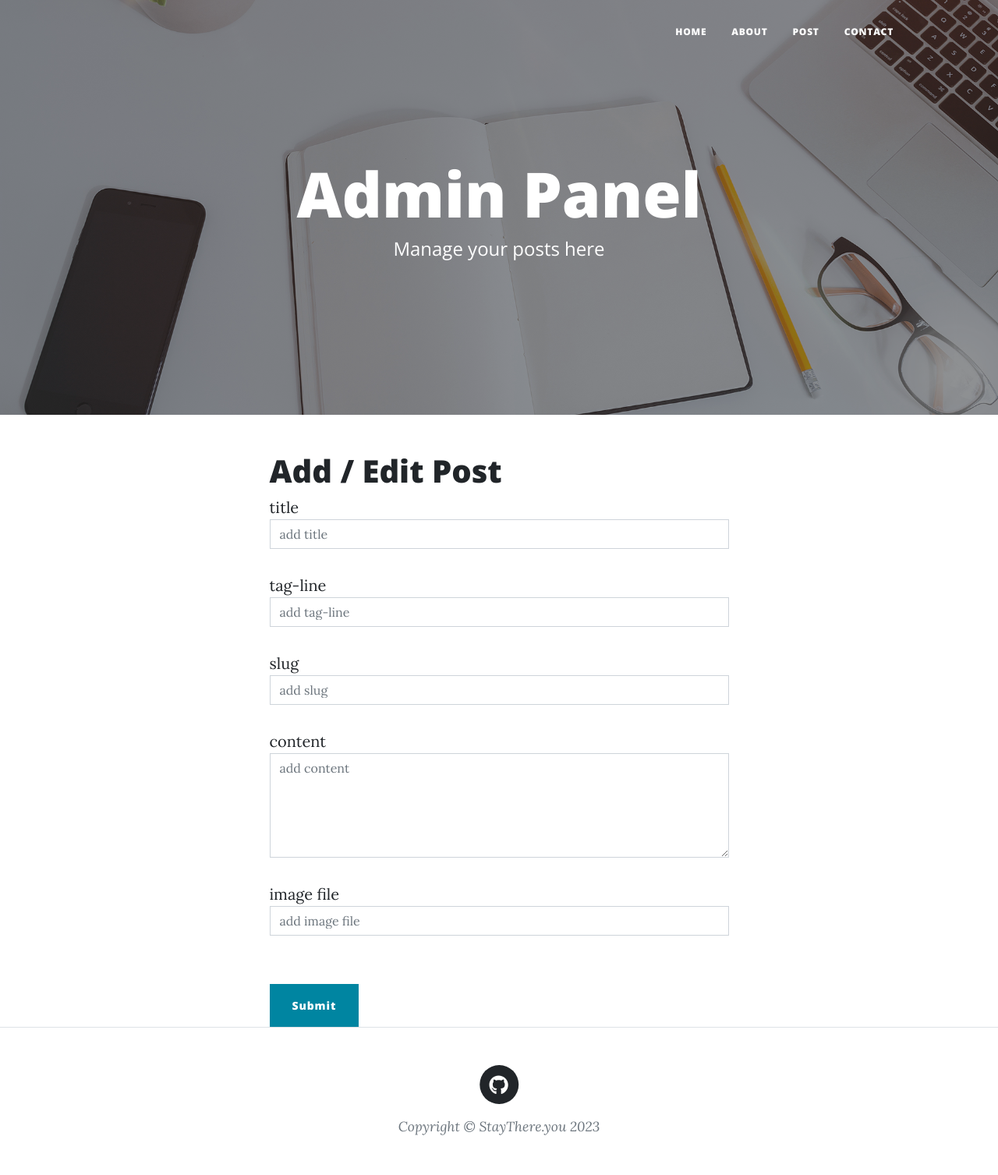
After one commit to PiyushBagde/Dynamic-Blogging-Website-Template, a Flask app: template templates/edit.html in a window 1280 px wide. The commit adds this page. Shown: the whole page at 78% size. Run offline with Flask 3, Linux system fonts and the light colour scheme; the template is opened without the code that fills it, so the values that code supplies are empty; some libraries are stand-ins or nearby versions.

Commit message:
added edit post functionality

```diff
--- a/app.py
+++ b/app.py
@@ -67,18 +67,36 @@ def dashboard():
         posts = Posts.query.all()
         return render_template('dashboard.html', params=params, posts=posts)
 
-
-    if request.method=='POST':
+    if request.method == 'POST':
         # redirect to admin
         username = request.form.get('uname')
         userpass = request.form.get('pass')
 
-        if( username == params["admin_username"] and userpass == params["admin_password"]):
+        if (username == params["admin_username"] and userpass == params["admin_password"]):
             session['user'] = username
             posts = Posts.query.all()
-            return render_template('dashboard.html', params=params, posts = posts)
+            return render_template('dashboard.html', params=params, posts=posts)
 
     return render_template('login.html', params=params)
+
+
+@app.route("/edit/<string:sno>", methods=['GET', 'POST'])
+def edit(sno):
+    if ('user' in session and session['user'] == params["admin_username"]):
+        if request.method == 'POST':
+            box_title = request.form.get('title')
+            tline = request.form.get('tline')
+            slug = request.form.get('slug')
+            content = request.form.get('content')
+            img_file = request.form.get('img_file')
+            date = datetime.now()
+
+            if sno == 0:
+                post = Posts(title=box_title, slug=slug, content=content, tagline=tline, img_file=img_file,
+                             date=date)
+                db.session.add(post)
+                db.session.commit()
+        return render_template("edit.html", params=params, sno=sno)
 
 
 @app.route("/post/<string:post_slug>", methods=['GET'])
--- /dev/null
+++ b/templates/edit.html
@@ -0,0 +1,74 @@
+{% extends "layout.html" %}
+{% block body %}
+
+        <!-- Page Header-->
+        <header class="masthead" style="background-image: url(' {{ url_for('static', filename='assets/img/home-bg.jpg') }}')">
+            <div class="container position-relative px-4 px-lg-5">
+                <div class="row gx-4 gx-lg-5 justify-content-center">
+                    <div class="col-md-10 col-lg-8 col-xl-7">
+                        <div class="site-heading">
+                            <h1>Admin Panel</h1>
+                            <span class="subheading">Manage your posts here</span>
+                        </div>
+                    </div>
+                </div>
+            </div>
+        </header>
+        <!-- Main Content-->
+
+<div class="container px-4 px-lg-5">
+    <div class="row gx-4 gx-lg-5 justify-content-center">
+        <div class="col-md-10 col-lg-8 col-xl-7">
+        <h1>Add / Edit Post</h1>
+
+<form name="sentMessage" action="/edit/{{sno}}" method="post" id="contactForm" novalidate>
+            <div class="control-group">
+              <div class="form-group floating-label-form-group controls">
+                <label>title</label>
+                <input type="text" class="form-control" placeholder="add title" name="title" id="title" >
+                <p class="help-block text-danger"></p>
+              </div>
+            </div>
+            <div class="control-group">
+              <div class="form-group floating-label-form-group controls">
+                <label>tag-line</label>
+                <input type="text" class="form-control" placeholder="add tag-line" name="tline" id="tline" >
+                <p class="help-block text-danger"></p>
+              </div>
+            </div>
+            <div class="control-group">
+              <div class="form-group col-xs-12 floating-label-form-group controls">
+                <label>slug</label>
+                <input type="text" class="form-control" placeholder="add slug" name="slug" id="slug" >
+                <p class="help-block text-danger"></p>
+              </div>
+            </div>
+            <div class="control-group">
+              <div class="form-group floating-label-form-group controls">
+                <label>content</label>
+                <textarea rows="5" class="form-control" placeholder="add content" name="content" id="content" ></textarea>
+                <p class="help-block text-danger"></p>
+              </div>
+            </div>
+
+    <div class="control-group">
+              <div class="form-group floating-label-form-group controls">
+                <label>image file</label>
+                  <input type="text" class="form-control" placeholder="add image file" name="img_file" id="img_file">
+                <p class="help-block text-danger"></p>
+              </div>
+            </div>
+
+
+            <br>
+            <div id="success"></div>
+            <div class="form-group">
+              <button type="submit" class="btn btn-primary" id="sendMessageButton">Submit</button>
+            </div>
+          </form>
+
+        </div>
+    </div>
+</div>
+        <!-- Footer-->
+{% endblock %}
```
Also changed, not shown: templates/dashboard.html (+3 -4 lines).
